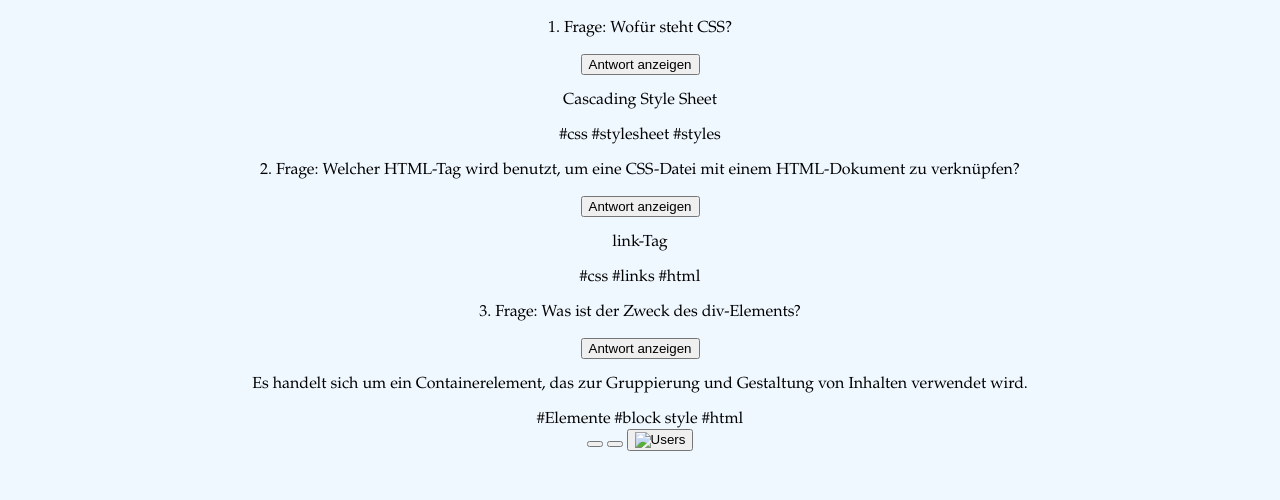
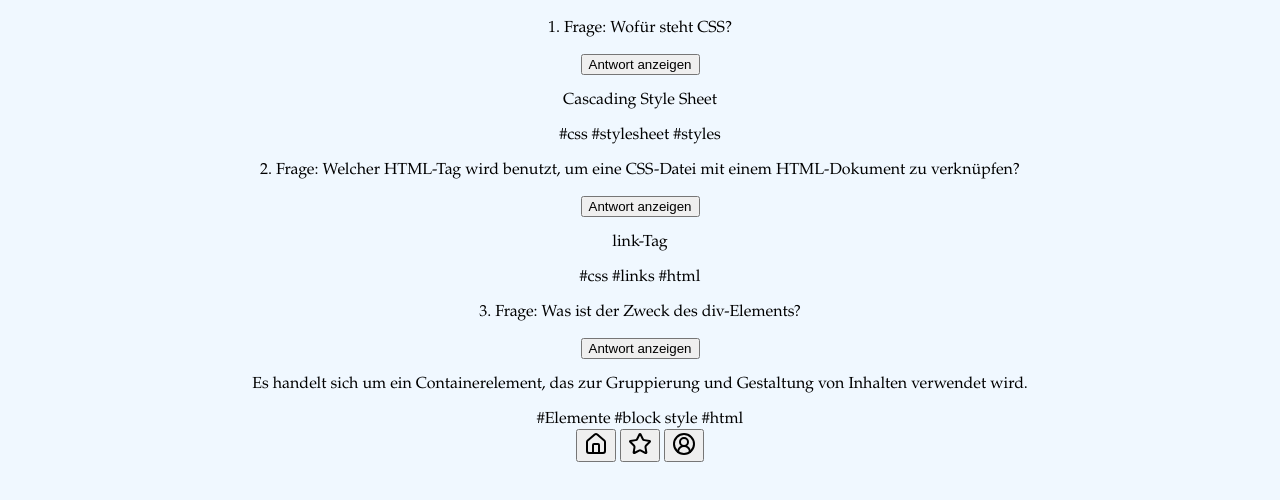
Before and after one commit to DanielGressmann/quiz-app, a plain HTML site: page index.html in a window 1280 px wide. Shown: the part 130-630 px from the top of the page. Drawn offline with Linux system fonts and the light colour scheme.

Commit message:
integrate icons correctly

```diff
--- a/index.html
+++ b/index.html
@@ -49,13 +49,14 @@
       </section>
     </main>
     <nav>
-      <button></button>
-      <button></button>
       <button>
-        <img
-          src="file:///Users/danielgressmann/Downloads/circle-user-round.svg"
-          alt="Users"
-        />
+        <img src="icons/house.svg" alt="Home" />
+      </button>
+      <button>
+        <img src="icons/star.svg" alt="Bookmark" />
+      </button>
+      <button>
+        <img src="icons/profile.svg" alt="Profile" />
       </button>
     </nav>
   </body>
```
